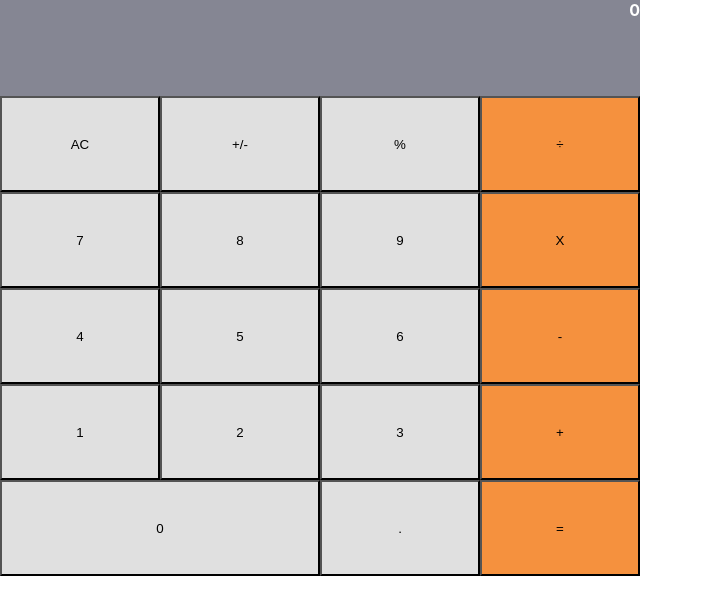
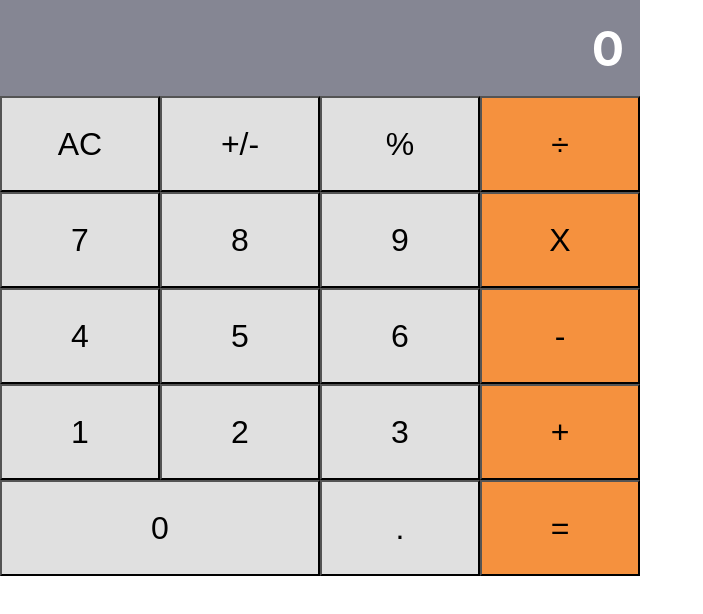
Before and after one commit to AnthonyTC89/react_calculator, a React (Create React App) app: page / in a window 1280 px wide. Shown: the top 614 px of the page, without its empty margins (0-703 px from the left). Built offline with nearby package versions, Linux system fonts and the light colour scheme.

Commit message:
Some styles added

```diff
--- a/src/components/Button.css
+++ b/src/components/Button.css
@@ -1,6 +1,8 @@
 .button, .buttonZero {
   color: black;
   height: 6rem;
+  font-size: 2rem;
+  font-weight: 300;
 }
 
 .button {
--- a/src/components/ButtonPanel.js
+++ b/src/components/ButtonPanel.js
@@ -34,6 +34,4 @@ const ButtonPanel = () => (
   </div>
 );
 
-
-
 export default ButtonPanel;
--- a/src/components/Display.css
+++ b/src/components/Display.css
@@ -2,8 +2,13 @@
   background:#858693;
   display: flex;
   justify-content: flex-end;
+  align-items: center;
   height: 6rem;
+  width: 100%;
+}
+.result {
   color: white;
   font-weight: bold;
-  width: 100%;
+  margin: auto 1rem;
+  font-size: 3rem;
 }
--- a/src/components/Display.js
+++ b/src/components/Display.js
@@ -6,7 +6,7 @@ function Display(props) {
   const { result } = props;
   return (
     <div className="display">
-      { result }
+      <span className="result">{ result }</span>
     </div>
   );
 }
```
